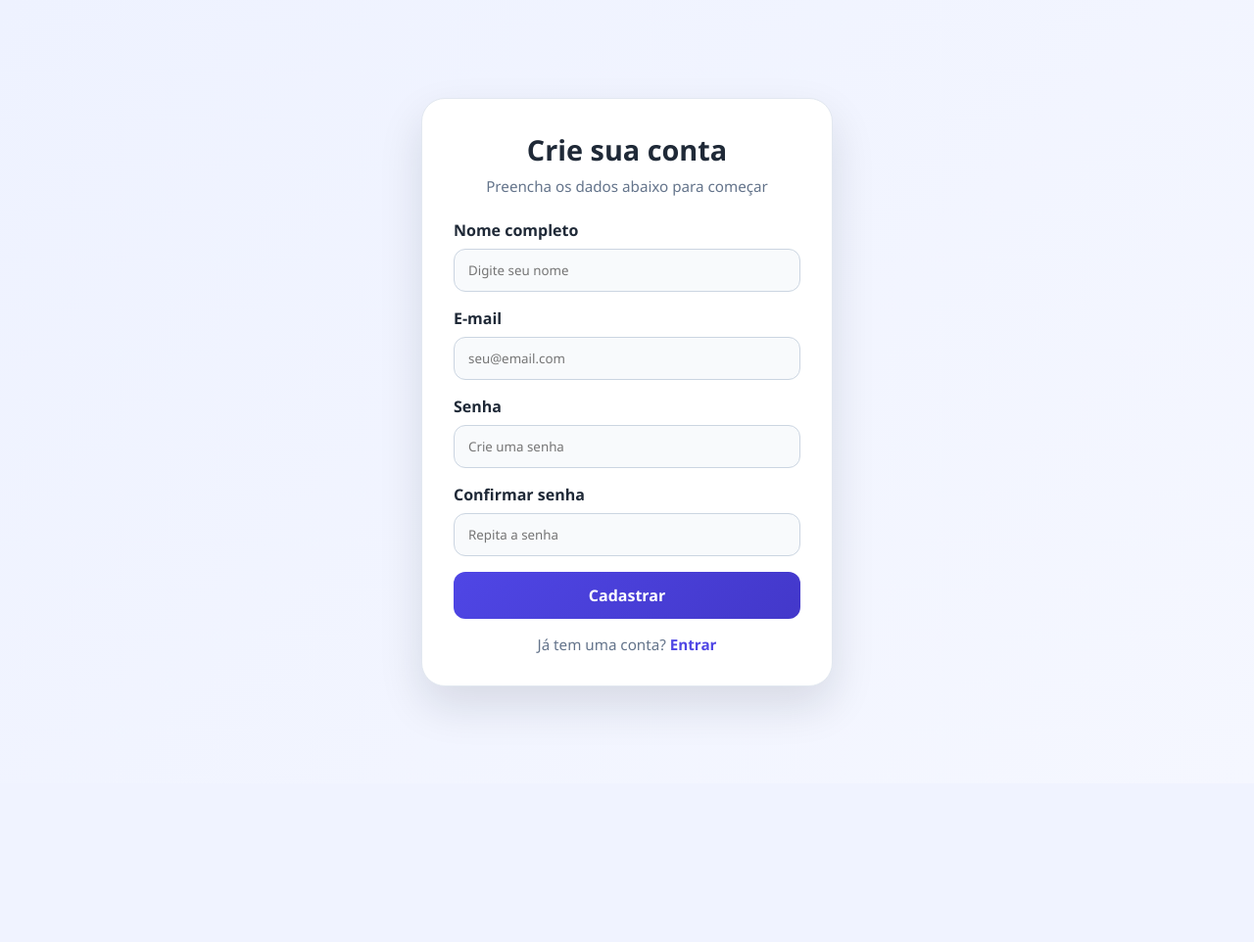
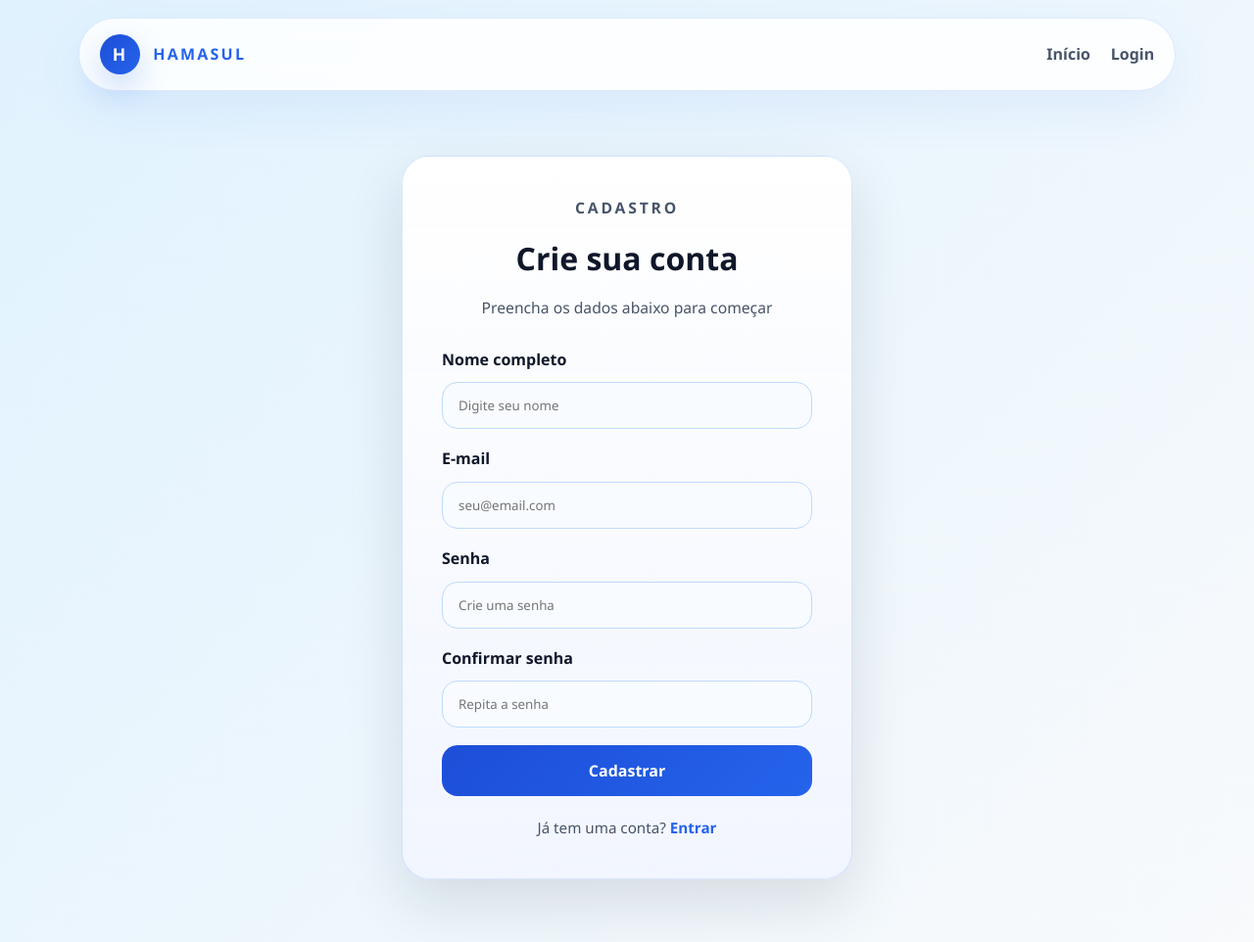
Before and after one commit to fysould-oss/tcczin-de-cria, a PHP site: page /pages/cadastro.html in a window 1280 px wide. Shown: the whole page at 98% size. Before the commit the page ends 722 px from the top, so only its background shows below. Run offline with PHP 8.4, Linux system fonts and the light colour scheme.

Commit message:
Remodelagem login e cadastro

```diff
--- a/pages/cadastro.html
+++ b/pages/cadastro.html
@@ -3,13 +3,29 @@
 <head>
     <meta charset="UTF-8">
     <meta name="viewport" content="width=device-width, initial-scale=1.0">
-    <title>Cadastro</title>
+    <title>Cadastro | Hamasul</title>
+    <link rel="stylesheet" href="../global/global.css">
     <link rel="stylesheet" href="../style/cadastro.css">
 </head>
 <body>
+    <div class="page-shell">
+        <header class="topbar">
+            <div class="container nav-wrap">
+                <a href="inicio.html" class="logo" aria-label="Hamasul início">
+                    <span class="brand-mark">H</span>
+                    <span class="brand-text">HAMASUL</span>
+                </a>
+                <nav class="nav-links" aria-label="Navegação principal">
+                    <a href="inicio.html">Início</a>
+                    <a href="login.html">Login</a>
+                </nav>
+            </div>
+        </header>
+
         <main class="cadastro-page">
             <section class="cadastro-card">
                 <div class="cadastro-card__header">
+                    <p class="eyebrow">Cadastro</p>
                     <h1>Crie sua conta</h1>
                     <p>Preencha os dados abaixo para começar</p>
                 </div>
@@ -43,5 +59,6 @@
             </p>
         </section>
         </main>
+    </div>
 </body>
 </html>
--- a/style/cadastro.css
+++ b/style/cadastro.css
@@ -1,11 +1,13 @@
 :root {
-    --primary-color: #4f46e5;
-    --primary-dark: #4338ca;
-    --text-color: #1f2937;
-    --muted-color: #64748b;
-    --border-color: #cbd5e1;
-    --background-color: #f5f7ff;
+    --primary-color: #1d4ed8;
+    --primary-dark: #2563eb;
+    --primary-soft: #dbeafe;
+    --text-color: #0f172a;
+    --muted-color: #475569;
+    --border-color: #bfdbfe;
+    --background-color: #eff6ff;
     --white: #ffffff;
+    --shadow: 0 24px 60px rgba(15, 23, 42, 0.12);
 }
 
 * {
@@ -17,48 +19,111 @@
 
 body {
     min-height: 100vh;
+    background: linear-gradient(135deg, #e0f2fe 0%, #f8fafc 100%);
+    color: var(--text-color);
+}
+
+.page-shell {
+    min-height: 100vh;
+    display: flex;
+    flex-direction: column;
+}
+
+.topbar {
+    padding: 1.1rem 0;
+}
+
+.nav-wrap {
+    display: flex;
+    justify-content: space-between;
+    align-items: center;
+    padding: 1rem 1.3rem;
+    background: rgba(255, 255, 255, 0.86);
+    border: 1px solid rgba(59, 130, 246, 0.16);
+    border-radius: 999px;
+    backdrop-filter: blur(12px);
+    box-shadow: 0 18px 50px rgba(37, 99, 235, 0.08);
+}
+
+.logo {
+    display: flex;
+    align-items: center;
+    gap: 0.8rem;
+    font-weight: 700;
+    letter-spacing: 0.14em;
+    color: var(--primary-dark);
+}
+
+.brand-mark {
+    display: grid;
+    place-items: center;
+    width: 2.6rem;
+    height: 2.6rem;
+    border-radius: 50%;
+    background: linear-gradient(135deg, var(--primary-color), var(--primary-dark));
+    color: var(--white);
+    font-size: 1.1rem;
+    box-shadow: 0 14px 32px rgba(37, 99, 235, 0.24);
+}
+
+.nav-links {
+    display: flex;
+    gap: 1.3rem;
+    color: var(--muted-color);
+    font-weight: 600;
+}
+
+.nav-links a:hover {
+    color: var(--primary-dark);
+}
+
+.cadastro-page {
+    flex: 1;
     display: flex;
     align-items: center;
     justify-content: center;
-    padding: 24px;
-    background: linear-gradient(135deg, #eef2ff 0%, var(--background-color) 100%);
-}
-
-.cadastro-page {
-    width: 100%;
-    display: flex;
-    justify-content: center;
+    padding: 48px 0 64px;
 }
 
 .cadastro-card {
-    width: min(100%, 420px);
-    background: var(--white);
-    padding: 32px;
-    border-radius: 24px;
-    box-shadow: 0 20px 45px rgba(15, 23, 42, 0.12);
-    border: 1px solid #e2e8f0;
+    width: min(100%, 460px);
+    background: linear-gradient(180deg, rgba(255, 255, 255, 0.98), rgba(241, 245, 255, 0.96));
+    padding: 40px;
+    border-radius: 28px;
+    box-shadow: var(--shadow);
+    border: 1px solid rgba(59, 130, 246, 0.18);
 }
 
 .cadastro-card__header {
     text-align: center;
-    margin-bottom: 24px;
+    margin-bottom: 28px;
+}
+
+.eyebrow {
+    margin: 0 0 0.85rem;
+    font-size: 0.82rem;
+    font-weight: 800;
+    letter-spacing: 0.18em;
+    text-transform: uppercase;
+    color: var(--primary-color);
 }
 
 .cadastro-card__header h1 {
     color: var(--text-color);
-    font-size: 1.8rem;
-    margin-bottom: 8px;
+    font-size: clamp(2rem, 2.4vw, 2.4rem);
+    margin-bottom: 12px;
 }
 
 .cadastro-card__header p {
     color: var(--muted-color);
-    font-size: 0.95rem;
+    font-size: 0.98rem;
+    line-height: 1.6;
 }
 
 .cadastro-form {
     display: flex;
     flex-direction: column;
-    gap: 16px;
+    gap: 18px;
 }
 
 .input-group {
@@ -67,17 +132,17 @@ body {
 }
 
 .input-group label {
-    margin-bottom: 8px;
-    font-weight: 600;
+    margin-bottom: 10px;
+    font-weight: 700;
     color: var(--text-color);
 }
 
 .input-group input {
     width: 100%;
-    padding: 12px 14px;
+    padding: 14px 16px;
     border: 1px solid var(--border-color);
-    border-radius: 12px;
-    background: #f8fafc;
+    border-radius: 16px;
+    background: #f8fbff;
     color: var(--text-color);
     transition: border-color 0.2s ease, box-shadow 0.2s ease;
 }
@@ -85,14 +150,14 @@ body {
 .input-group input:focus {
     outline: none;
     border-color: var(--primary-color);
-    box-shadow: 0 0 0 3px rgba(79, 70, 229, 0.18);
+    box-shadow: 0 0 0 4px rgba(59, 130, 246, 0.14);
 }
 
 .cadastro-button {
     width: 100%;
-    padding: 13px 16px;
+    padding: 15px 18px;
     border: none;
-    border-radius: 12px;
+    border-radius: 16px;
     background: linear-gradient(135deg, var(--primary-color), var(--primary-dark));
     color: var(--white);
     font-size: 1rem;
@@ -103,33 +168,32 @@ body {
 
 .cadastro-button:hover {
     transform: translateY(-1px);
-    box-shadow: 0 10px 20px rgba(79, 70, 229, 0.2);
+    box-shadow: 0 14px 28px rgba(37, 99, 235, 0.25);
 }
 
 .login-link {
     text-align: center;
-    margin-top: 16px;
+    margin-top: 20px;
     color: var(--muted-color);
     font-size: 0.95rem;
 }
 
 .login-link a {
-    color: var(--primary-color);
+    color: var(--primary-dark);
     font-weight: 700;
-    text-decoration: none;
 }
 
 .login-link a:hover {
     text-decoration: underline;
 }
 
-@media (max-width: 480px) {
+@media (max-width: 520px) {
     .cadastro-card {
-        padding: 24px;
-        border-radius: 18px;
+        padding: 28px;
+        border-radius: 24px;
     }
 
     .cadastro-card__header h1 {
-        font-size: 1.55rem;
+        font-size: 1.85rem;
     }
 }
```
Also changed, not shown: pages/login.html (+18 -1 lines), style/login.css (+89 -24 lines). Lines whose indentation alone changed are shown as unchanged.
